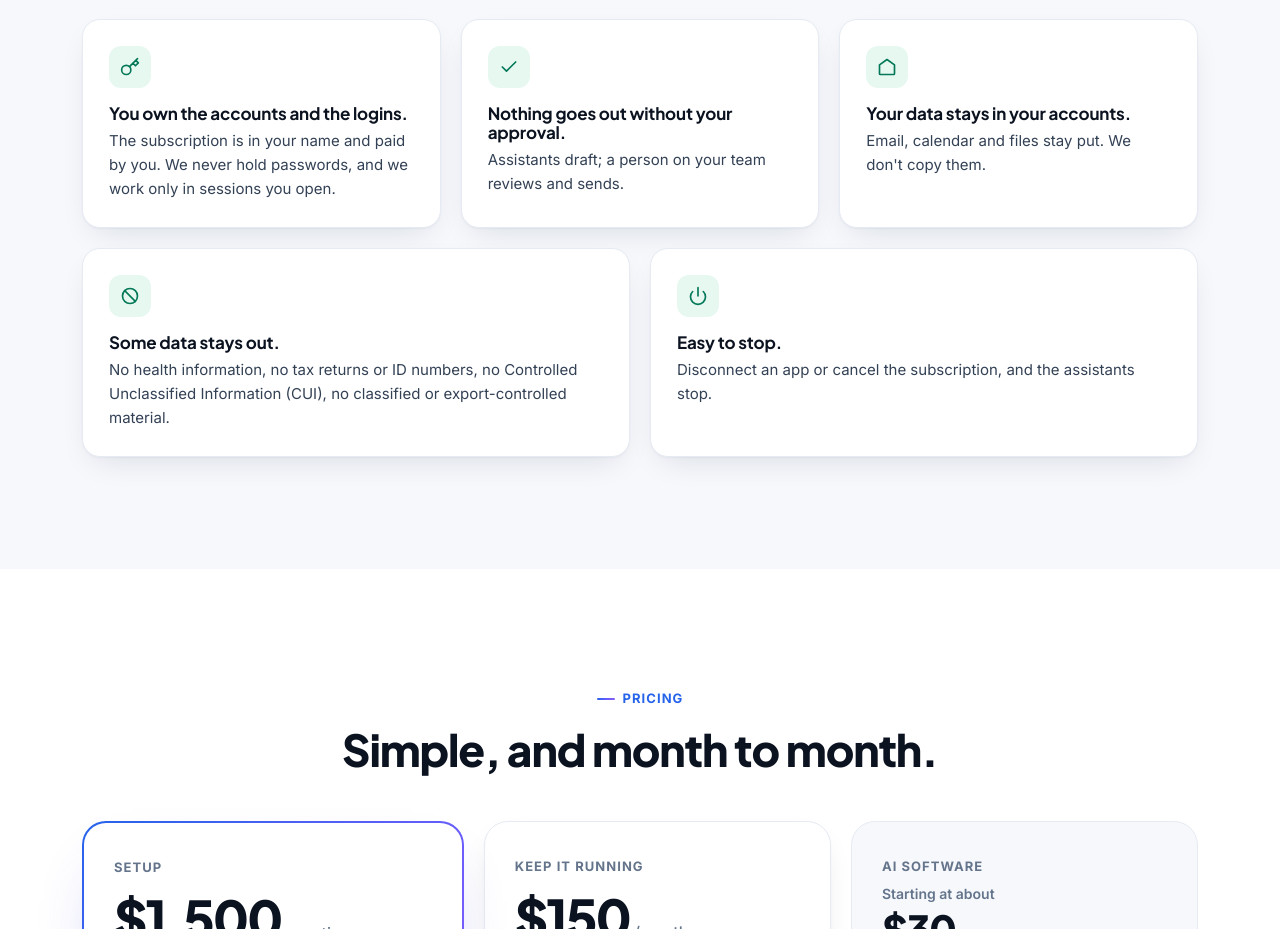
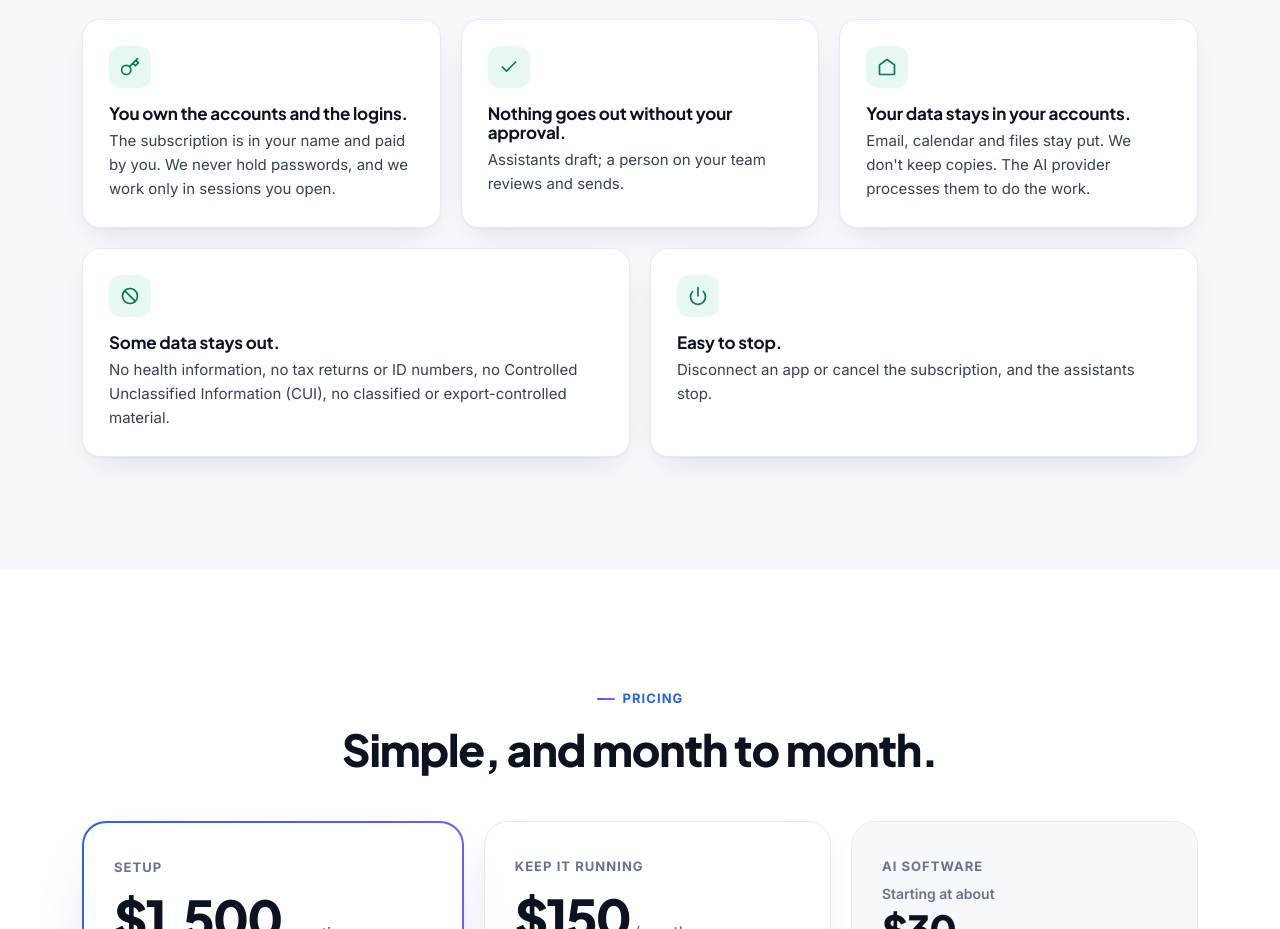
Before and after one commit to Davida123agent/AgentWright, a plain HTML site: page index.html in a window 1280 px wide. Shown: the part 6380-7309 px from the top of the page. Drawn offline with Linux system fonts and the light colour scheme.

Commit message:
Clarify that the AI provider processes account data. (#5)
The safety card still says we do not keep copies, and now says the provider processes email, calendar and files to do the work.

Co-authored-by: Cursor Agent <cursoragent@cursor.com>
Co-authored-by: Davida123agent <Davida123agent@users.noreply.github.com>

```diff
--- a/index.html
+++ b/index.html
@@ -484,7 +484,7 @@ footer a{text-decoration:none}
     <div class="safe-grid">
       <div class="card safe"><div class="ico"><svg viewBox="0 0 24 24" fill="none" stroke="currentColor" stroke-width="2" stroke-linecap="round" stroke-linejoin="round"><circle cx="7.5" cy="15.5" r="5.5"/><path d="m21 2-9.6 9.6M15.5 7.5l3 3L22 7l-3-3"/></svg></div><h3>You own the accounts and the logins.</h3><p>The subscription is in your name and paid by you. We never hold passwords, and we work only in sessions you open.</p></div>
       <div class="card safe"><div class="ico"><svg viewBox="0 0 24 24" fill="none" stroke="currentColor" stroke-width="2" stroke-linecap="round" stroke-linejoin="round"><path d="M20 6 9 17l-5-5"/></svg></div><h3>Nothing goes out without your approval.</h3><p>Assistants draft; a person on your team reviews and sends.</p></div>
-      <div class="card safe"><div class="ico"><svg viewBox="0 0 24 24" fill="none" stroke="currentColor" stroke-width="2" stroke-linecap="round" stroke-linejoin="round"><path d="M3 9.5 12 3l9 6.5V20a1 1 0 0 1-1 1H4a1 1 0 0 1-1-1z"/></svg></div><h3>Your data stays in your accounts.</h3><p>Email, calendar and files stay put. We don't copy them.</p></div>
+      <div class="card safe"><div class="ico"><svg viewBox="0 0 24 24" fill="none" stroke="currentColor" stroke-width="2" stroke-linecap="round" stroke-linejoin="round"><path d="M3 9.5 12 3l9 6.5V20a1 1 0 0 1-1 1H4a1 1 0 0 1-1-1z"/></svg></div><h3>Your data stays in your accounts.</h3><p>Email, calendar and files stay put. We don't keep copies. The AI provider processes them to do the work.</p></div>
       <div class="card safe"><div class="ico"><svg viewBox="0 0 24 24" fill="none" stroke="currentColor" stroke-width="2" stroke-linecap="round" stroke-linejoin="round"><circle cx="12" cy="12" r="9"/><path d="m5.6 5.6 12.8 12.8"/></svg></div><h3>Some data stays out.</h3><p>No health information, no tax returns or ID numbers, no Controlled Unclassified Information (CUI), no classified or export-controlled material.</p></div>
       <div class="card safe"><div class="ico"><svg viewBox="0 0 24 24" fill="none" stroke="currentColor" stroke-width="2" stroke-linecap="round" stroke-linejoin="round"><path d="M18.36 6.64a9 9 0 1 1-12.73 0M12 2v10"/></svg></div><h3>Easy to stop.</h3><p>Disconnect an app or cancel the subscription, and the assistants stop.</p></div>
     </div>
```
